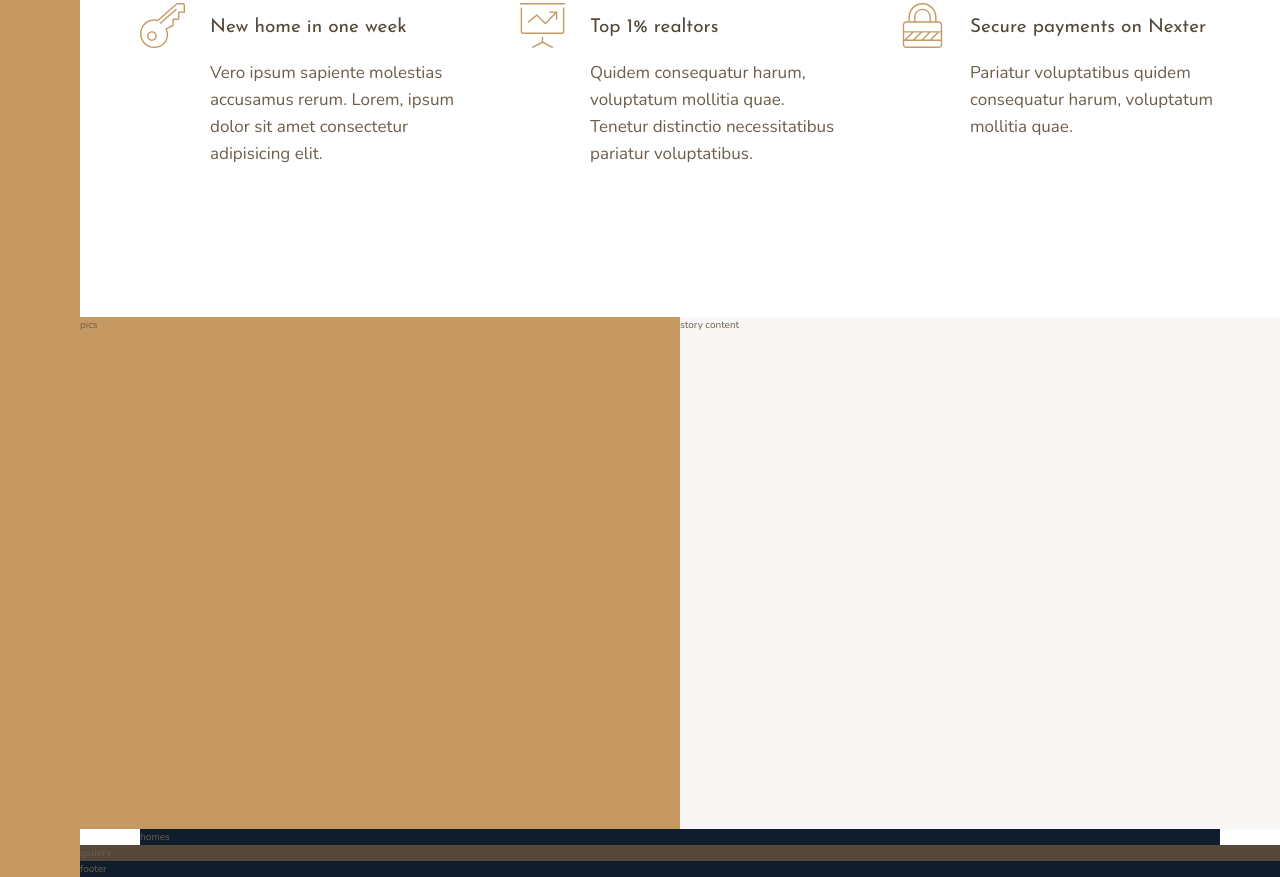
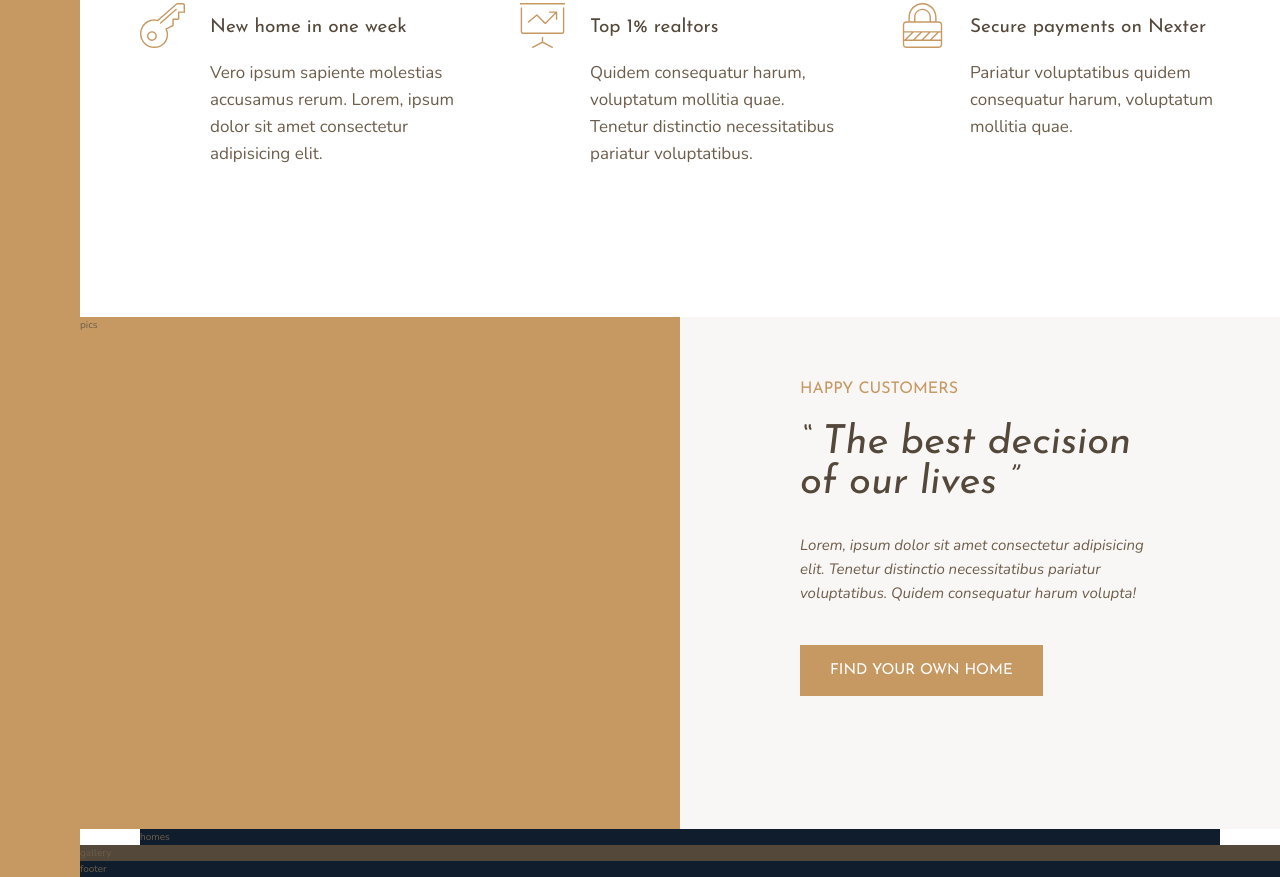
Before and after one commit to roukell/nexter, a website: page index.html in a window 1280 px wide. Shown: the part 991-1868 px from the top of the page. Drawn offline with nearby package versions, Linux system fonts and the light colour scheme.

Commit message:
updated story section

```diff
--- a/index.html
+++ b/index.html
@@ -85,7 +85,18 @@
     </div>
 
     <div class="story__content">
-        story content
+        <h3 class="heading-3 mb-sm">
+            Happy Customers
+        </h3>
+        <h2 class="heading-2 heading-2--dark mb-md">
+            &ldquo;
+            The best decision of our lives
+            &rdquo;
+        </h2>
+        <p class="story__text">
+            Lorem, ipsum dolor sit amet consectetur adipisicing elit. Tenetur distinctio necessitatibus pariatur voluptatibus. Quidem consequatur harum volupta!
+        </p>
+        <button class="btn">Find your own home</button>
     </div>
 
     <section class="homes">
--- a/sass/_story.scss
+++ b/sass/_story.scss
@@ -7,5 +7,13 @@
   &__content {
     background-color: $color-grey-light-1;
     grid-column: col-start 5 / full-end;
+
+    padding: 6rem 12rem;
+  }
+
+  &__text {
+    font-size: 1.5rem;
+    font-style: italic;
+    margin-bottom: 4rem;
   }
 }
--- a/sass/_typography.scss
+++ b/sass/_typography.scss
@@ -9,10 +9,24 @@
 
 .heading-2 {
   @extend %heading;
+  font-size: 4rem;
+  font-style: italic;
+  line-height: 1;
+
+  &--light {
+    color: $color-grey-light-1;
+  }
+
+  &--dark {
+    color: $color-grey-dark-1;
+  }
 }
 
 .heading-3 {
   @extend %heading;
+  font-size: 1.6rem;
+  color: $color-primary;
+  text-transform: uppercase;
 }
 
 .heading-4 {
@@ -27,3 +41,34 @@
     color: $color-grey-dark-1;
   }
 }
+
+.btn {
+  background-color: $color-primary;
+  color: #fff;
+  border: none;
+  border-radius: 0;
+  font-family: $font-display;
+  font-size: 1.5rem;
+  text-transform: uppercase;
+  padding: 1.8rem 3rem;
+  cursor: pointer;
+  transition: all .2s;
+
+  &:hover {
+    background-color: $color-primary-dark;
+  }
+}
+
+//margin button small, medium, large, and huge
+.mb-sm {
+  margin-bottom: 2rem;
+}
+.mb-md {
+  margin-bottom: 3rem;
+}
+.mb-lg {
+  margin-bottom: 4rem;
+}
+.mb-hg {
+  margin-bottom: 8rem;
+}
```
Also changed, not shown: css/style.css.
